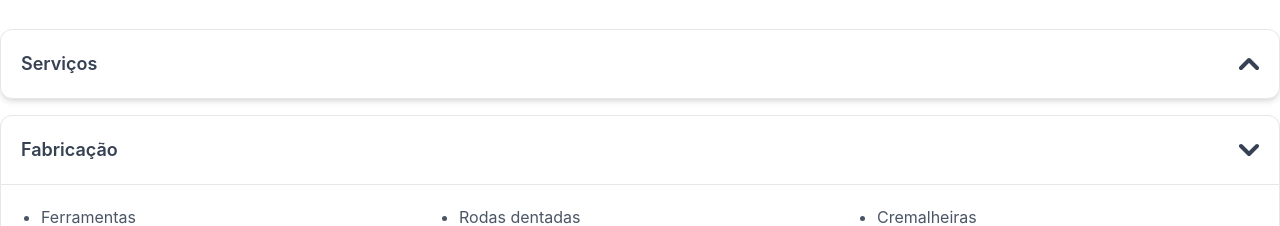
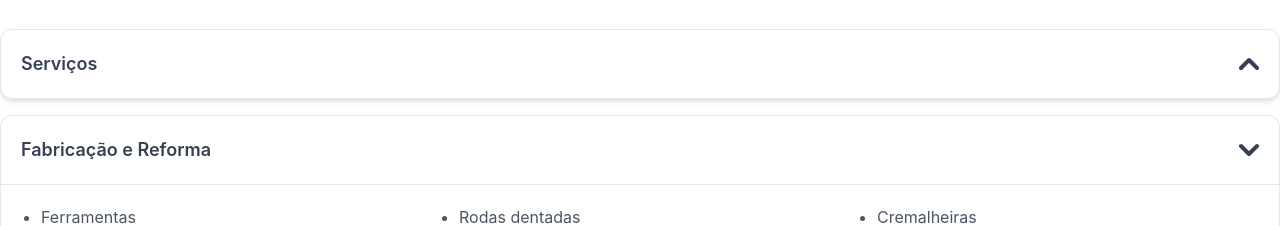
Before and after one commit to victorgubany/buritec, a Vue app: page / in a window 1280 px wide. Shown: the part 1080-1306 px from the top of the page. Built offline with nearby package versions, Linux system fonts and the light colour scheme.

Commit message:
git push

```diff
--- a/src/components/Services.vue
+++ b/src/components/Services.vue
@@ -87,7 +87,7 @@ const recoveryChunks = computed(() => chunkArray(recovery, 5));
 
 const sections = computed(() => [
   { key: 'services', title: 'Serviços', chunks: serviceChunks.value },
-  { key: 'recovery', title: 'Fabricação', chunks: recoveryChunks.value }
+  { key: 'recovery', title: 'Fabricação e Reforma', chunks: recoveryChunks.value }
 ]);
 
 // Inicializamos já com 'recovery' aberta
```
